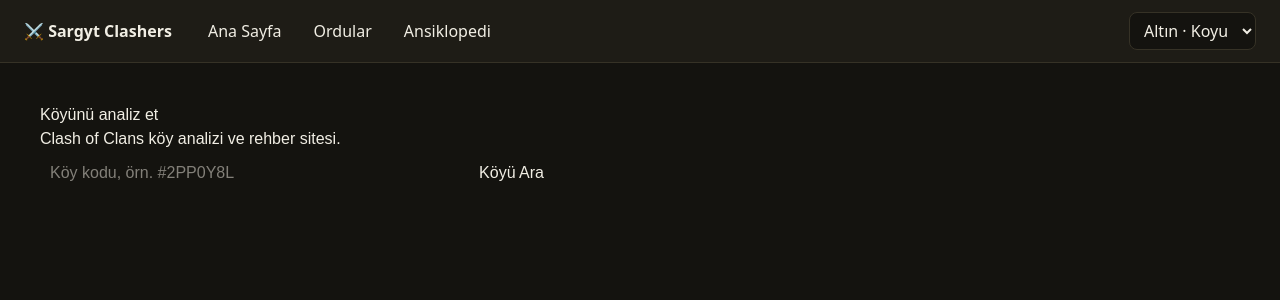
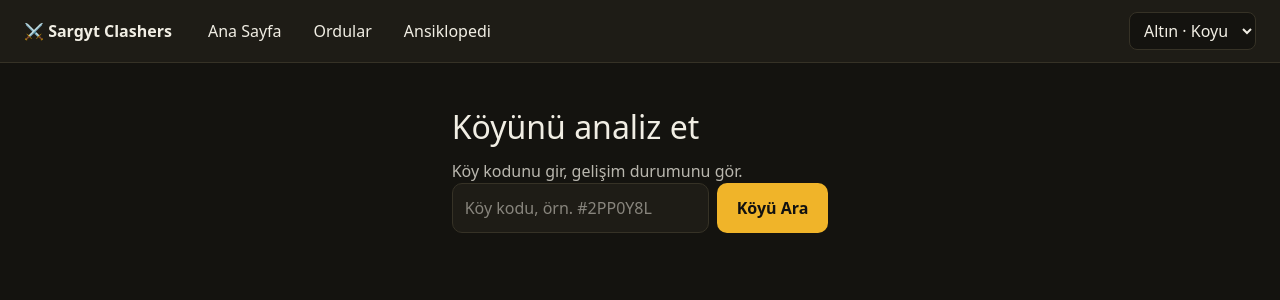
Before and after one commit to Sargyt/Sargyt-clashers, a Next.js app: page / in a window 1280 px wide. Shown: the top 300 px of the page. Built offline with nearby package versions, Linux system fonts and the light colour scheme.

Commit message:
ana sayfa temaya uyduruldu

```diff
--- a/app/page.tsx
+++ b/app/page.tsx
@@ -43,45 +43,82 @@ export default function Home() {
   }
 
   return (
-    <main style={{ padding: 40, fontFamily: "sans-serif", maxWidth: 600 }}>
-      <h1>Köyünü analiz et</h1>
-      <p>Clash of Clans köy analizi ve rehber sitesi.</p>
-      <form onSubmit={ara} style={{ display: "flex", gap: 8 }}>
+    <main style={{ padding: "40px 20px", maxWidth: 640, margin: "0 auto" }}>
+      <h1 style={{ fontSize: 32, margin: "0 0 8px" }}>Köyünü analiz et</h1>
+      <p style={{ opacity: 0.75, marginTop: 0 }}>
+        Köy kodunu gir, gelişim durumunu gör.
+      </p>
+
+      <form onSubmit={ara} style={{ display: "flex", gap: 8, flexWrap: "wrap" }}>
         <input
           value={kod}
           onChange={(e) => setKod(e.target.value)}
           placeholder="Köy kodu, örn. #2PP0Y8L"
           maxLength={14}
-          style={{ flex: 1, padding: 10 }}
+          aria-label="Köy kodu"
+          style={{
+            flex: 1,
+            minWidth: 180,
+            padding: 12,
+            borderRadius: 10,
+            border: "1px solid var(--cizgi)",
+            background: "var(--kart)",
+            color: "var(--fg)",
+          }}
         />
-        <button style={{ padding: "10px 16px" }} disabled={yukleniyor}>
+        <button
+          disabled={yukleniyor}
+          style={{
+            padding: "12px 20px",
+            borderRadius: 10,
+            border: 0,
+            background: "var(--vurgu)",
+            color: "#111",
+            fontWeight: 700,
+            cursor: "pointer",
+          }}
+        >
           {yukleniyor ? "Aranıyor..." : "Köyü Ara"}
         </button>
       </form>
 
-      {hata && <p style={{ color: "crimson" }}>{hata}</p>}
+      {hata && <p style={{ color: "#ef6b5f" }}>{hata}</p>}
 
       {oyuncu && (
-        <section style={{ marginTop: 24, padding: 16, border: "1px solid #ccc", borderRadius: 12 }}>
+        <section
+          style={{
+            marginTop: 24,
+            padding: 20,
+            background: "var(--kart)",
+            border: "1px solid var(--cizgi)",
+            borderRadius: 14,
+          }}
+        >
           <h2 style={{ margin: 0 }}>{oyuncu.isim}</h2>
-          <p style={{ color: "#666" }}>
+          <p style={{ opacity: 0.75 }}>
             {oyuncu.kod} · Belediye Binası {oyuncu.thSeviyesi} · 🏆 {oyuncu.kupa}
             {oyuncu.klan ? " · Klan: " + oyuncu.klan : ""}
           </p>
           <h3>Kahramanlar</h3>
           {oyuncu.kahramanlar.length === 0 && <p>Kahraman bulunamadı.</p>}
           {oyuncu.kahramanlar.map((h) => (
-            <div key={h.isim} style={{ marginBottom: 10 }}>
+            <div key={h.isim} style={{ marginBottom: 12 }}>
               <div>
                 {h.isim}: {h.seviye}/{h.azami}
               </div>
-              <div style={{ height: 8, background: "#ddd", borderRadius: 4 }}>
+              <div
+                style={{
+                  height: 10,
+                  background: "var(--cizgi)",
+                  borderRadius: 6,
+                  overflow: "hidden",
+                }}
+              >
                 <div
                   style={{
                     height: "100%",
                     width: Math.round((h.seviye / h.azami) * 100) + "%",
-                    background: "#2f7d4f",
-                    borderRadius: 4,
+                    background: "var(--vurgu)",
                   }}
                 />
               </div>
```
